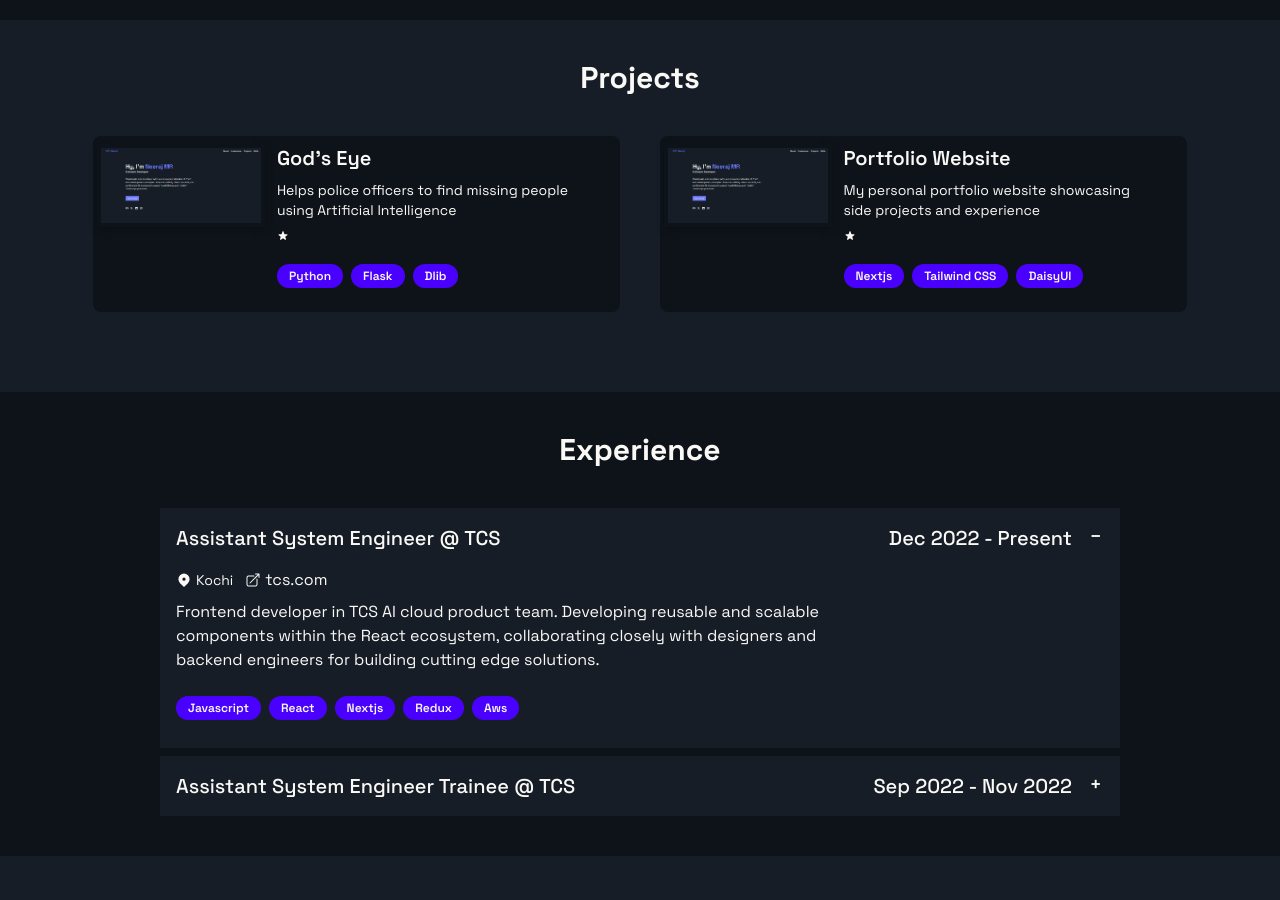
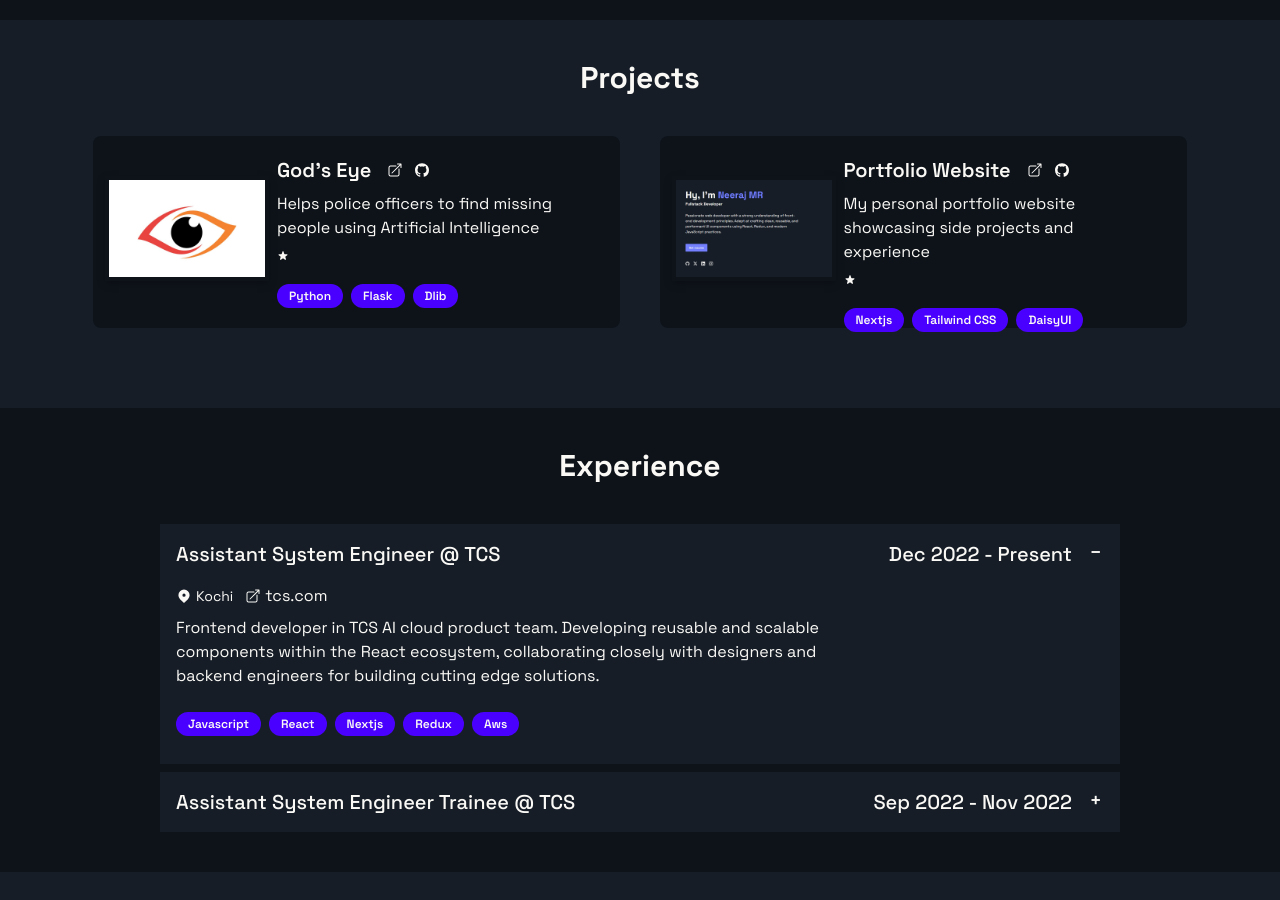
Before and after one commit to neerajram30/porfolio-website, a Next.js app: page / in a window 1280 px wide. Shown: the part 1320-2220 px from the top of the page. Built offline with nearby package versions, Linux system fonts and the light colour scheme; no server answers.

Commit message:
enhancement: project listing engancemenr

```diff
--- /dev/null
+++ b/src/components/Icons/LinkArrow.jsx
@@ -0,0 +1,21 @@
+import React from "react";
+
+function LinkArrow(props) {
+  const { classNames } = props;
+  return (
+    <svg
+      xmlns="http://www.w3.org/2000/svg"
+      viewBox="0 0 24 24"
+      fill="currentColor"
+      className={classNames}
+    >
+      <path
+        fillRule="evenodd"
+        d="M15.75 2.25H21a.75.75 0 0 1 .75.75v5.25a.75.75 0 0 1-1.5 0V4.81L8.03 17.03a.75.75 0 0 1-1.06-1.06L19.19 3.75h-3.44a.75.75 0 0 1 0-1.5Zm-10.5 4.5a1.5 1.5 0 0 0-1.5 1.5v10.5a1.5 1.5 0 0 0 1.5 1.5h10.5a1.5 1.5 0 0 0 1.5-1.5V10.5a.75.75 0 0 1 1.5 0v8.25a3 3 0 0 1-3 3H5.25a3 3 0 0 1-3-3V8.25a3 3 0 0 1 3-3h8.25a.75.75 0 0 1 0 1.5H5.25Z"
+        clipRule="evenodd"
+      />
+    </svg>
+  );
+}
+
+export default LinkArrow;
--- a/src/components/Project.jsx
+++ b/src/components/Project.jsx
@@ -4,9 +4,12 @@ import React, { useEffect, useState } from "react";
 import Bubbles from "./Bubbles";
 import { useInView } from "react-intersection-observer";
 import { useAnimation, motion } from "framer-motion";
+import LinkArrow from "./Icons/LinkArrow";
+import Link from "next/link";
+import Github from "./Icons/Github";
 
 function Project(props) {
-  const { data, starsDetails, inView, delay} = props;
+  const { data, starsDetails, inView, delay } = props;
   const [loaded, setLoaded] = useState(false);
   const animation = useAnimation();
 
@@ -33,20 +36,27 @@ function Project(props) {
   }, [inView]);
   return (
     <motion.div
-      className="hover:shadow-cards flex md:h-44 h-auto hover:cursor-pointer bg-[#0e131a] mt-5 rounded-lg md:w-5/12 md:mx-5 md:py-0 py-3"
+      className="hover:shadow-cards flex md:h-48 h-auto hover:cursor-pointer bg-[#0e131a] mt-5 rounded-lg md:w-5/12 md:mx-5 md:py-2 py-3"
       key={data.title}
       animate={animation}
     >
-
-      <div className="md:w-2/6 w-2/6 h-full flex justify-center items-start md:mt-2 md:pl-0 pl-2">
+      <div className="md:w-2/6 w-2/6 h-full flex justify-center items-start md:pt-8 pl-3 md:block hidden">
         <div className="h-fit w-fit shadow-cards p-1">
           <Image src={data.image} width={160} height={70} alt={data.title} />
         </div>
       </div>
-      <div className="md:px-2 md:pr-8 py-2 px-4 w-4/6">
-        <h6 className="text-xl font-semibold">{data.title}</h6>
-        <p className="mt-2 md:text-md text-sm">{data.description}</p>
-        <div className="text-xs flex h-8 justify-start items-center">
+      <div className="md:px-2 md:pr-8 py-3 px-6 md:w-4/6 w-full">
+        <div className="flex items-center">
+          <h6 className="text-xl font-semibold">{data.title}</h6>
+          <Link className="ml-4" href={data.link}>
+            <LinkArrow classNames="size-4 hover:scale-105 transition-all duration-500" />
+          </Link>
+          <Link className="ml-3 hover:scale-105 transition-all duration-500 text-sm" href={data.github}>
+            <Github/>
+          </Link>
+        </div>
+        <p className="md:mt-2 mt-5 text-md">{data.description}</p>
+        <div className="text-xs flex h-8 justify-start items-center mt-2 md:mt-0">
           <StarIcon className="size-3" />
           <p className="ml-2 font-semibold">
             {starsDetails && starsDetails[data.repo]}
--- a/src/components/Projects.js
+++ b/src/components/Projects.js
@@ -2,10 +2,7 @@
 import { useEffect, useState } from "react";
 import { motion, useAnimation } from "framer-motion";
 import { useInView } from "react-intersection-observer";
-import Image from "next/image";
-import { StarIcon } from "@heroicons/react/solid";
 import axios from "axios";
-import Bubbles from "./Bubbles";
 import Project from "./Project";
 
 function Projects() {
@@ -41,13 +38,14 @@ function Projects() {
   const projects = [
     {
       title: "God's Eye",
-      github: "https://github.com/neerajram30/Netflix-UI-clone",
+      github: "https://github.com/neerajram30/God-s-Eye",
       technologies: ["Python", "Flask", "Dlib"],
       description:
         "Helps police officers to find missing people using Artificial Intelligence",
       owner: "neerajram30",
       repo: "God-s-Eye",
-      image: "/portfolio.png",
+      image: "/godeye.jpg",
+      link:"https://github.com/neerajram30/God-s-Eye"
     },
     {
       title: "Portfolio Website",
@@ -58,6 +56,7 @@ function Projects() {
       owner: "neerajram30",
       repo: "porfolio-website",
       image: "/portfolio.png",
+      link:"https://neerajram.netlify.app/"
     },
   ];
 
```
Also changed, not shown: public/godeye.jpg (added), public/portfolio.png.
